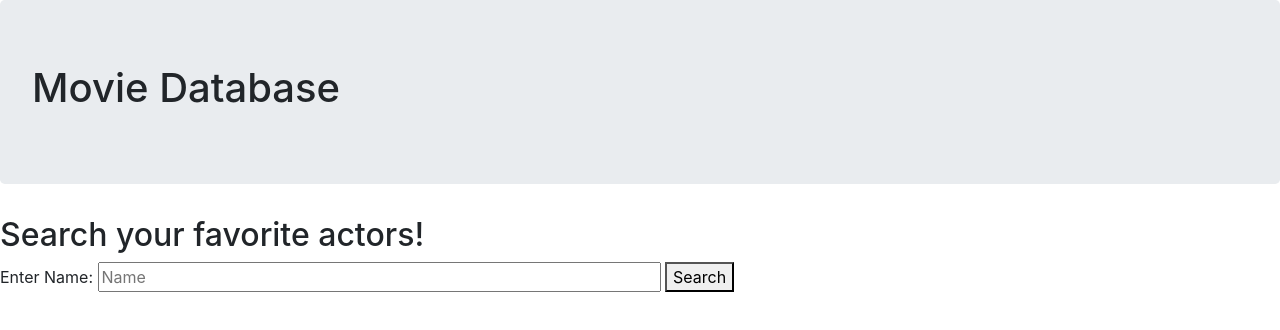
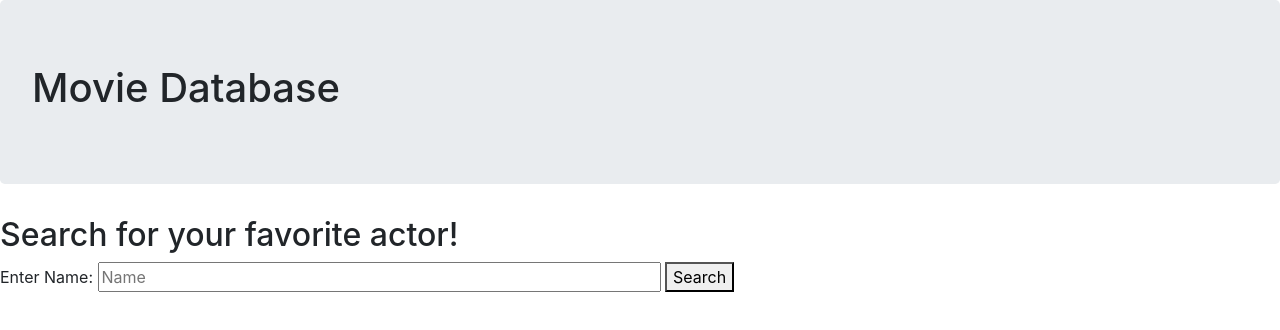
Before and after one commit to SiR-Frazier/moviedb, a website built with webpack: page src/index.html in a window 1280 px wide. Built offline with nearby package versions, Linux system fonts and the light colour scheme.

Commit message:
initial commit

```diff
--- a/src/index.html
+++ b/src/index.html
@@ -8,7 +8,7 @@
     <div class=jumbotron>
       <h1>Movie Database</h1>
     </div>
-    <h2>Search your favorite actors!</h2>
+    <h2>Search for your favorite actor!</h2>
     <form>
       <div>
         <label for="person">Enter Name:</label>
```
Also changed, not shown: 1 other file.
